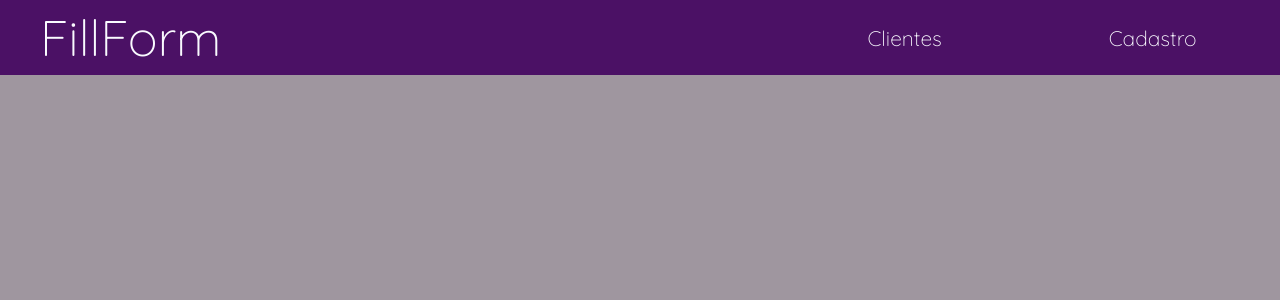
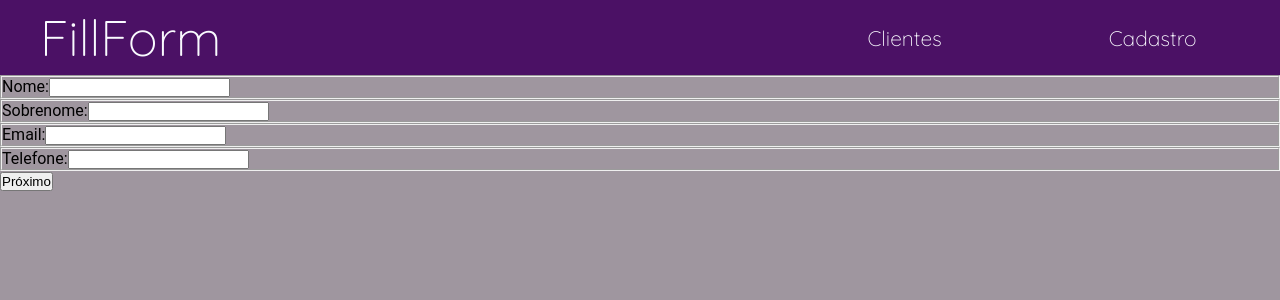
Before and after one commit to nahlavalentina/toDo10-form, a React (Vite) app: page / in a window 1280 px wide. Shown: the top 300 px of the page. Built offline with nearby package versions, Linux system fonts and the light colour scheme.

Commit message:
form one base

```diff
--- a/src/pages/FormOne/FormOne.jsx
+++ b/src/pages/FormOne/FormOne.jsx
@@ -1,9 +1,19 @@
 import React from 'react'
+import Button from '../../components/Button/Button'
+import Fieldset from '../../components/Fieldset/Fieldset'
 
 const FormOne = () => {
   return (
     <div>
-
+      <Fieldset title='Nome:'
+      type='text'/>
+      <Fieldset title='Sobrenome:'
+      type='text'/>
+      <Fieldset title='Email:'
+      type='text'/>
+      <Fieldset title='Telefone:'
+      type='number'/>
+      <Button text='Próximo'/>
     </div>
   )
 }
```
